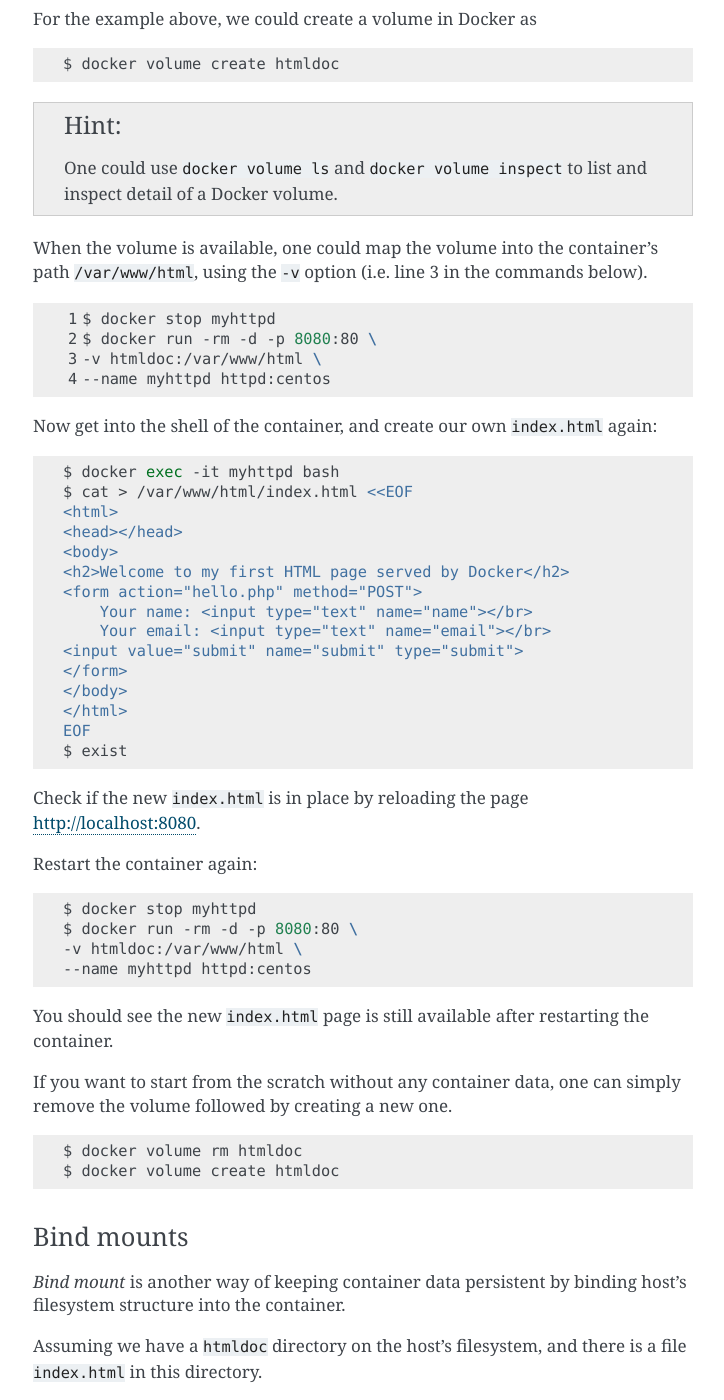
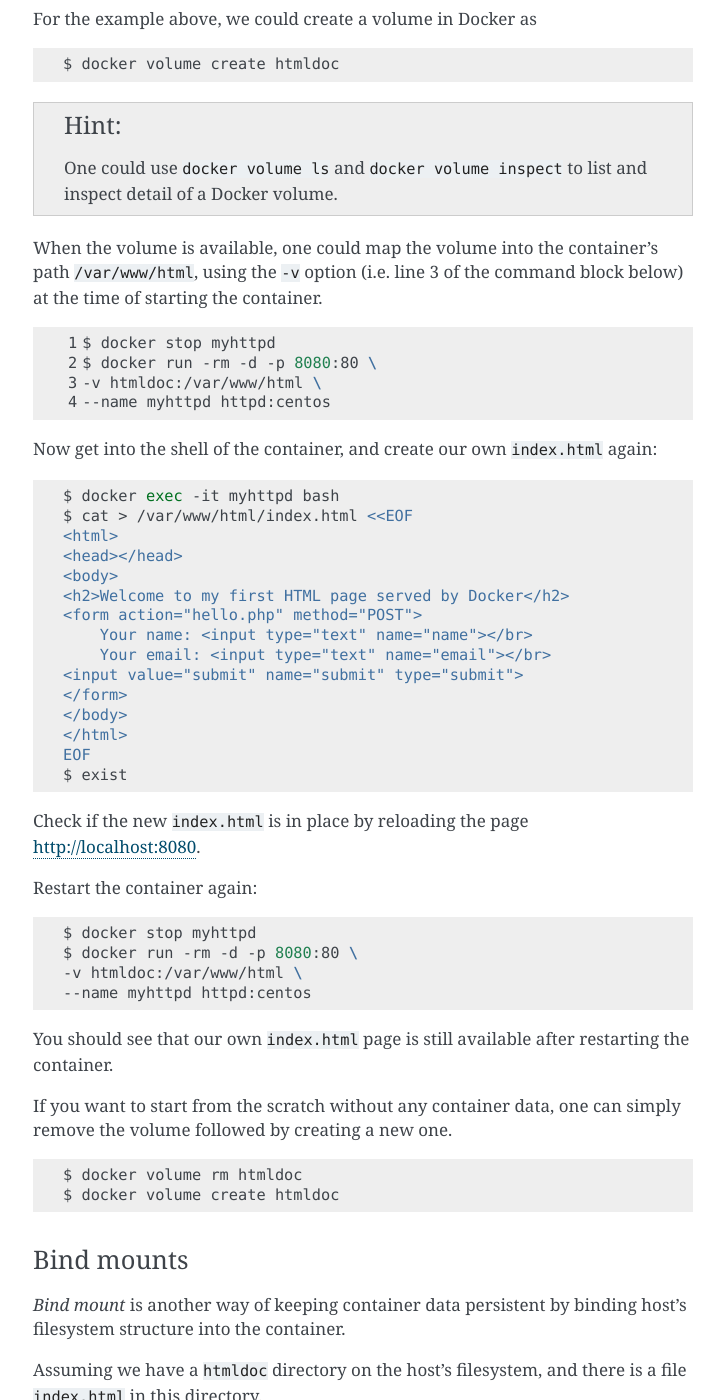
Before and after one commit to Donders-Institute/docker-swarm-setup, a Sphinx documentation site: the page built from doc/tutorial/basic.rst, in a window 1280 px wide and 1400 px high, scrolled down 5847 px. Shown: the whole window, without its empty margins (387-1111 px from the left). Built offline with Sphinx 7.4.7, drawn with Linux system fonts in a browser that asks for light colours.

Commit message:
Update basic.rst

```diff
--- a/doc/tutorial/basic.rst
+++ b/doc/tutorial/basic.rst
@@ -206,7 +206,7 @@ For the example above, we could create a volume in Docker as
 .. hint::
     One could use ``docker volume ls`` and ``docker volume inspect`` to list and inspect detail of a Docker volume.
 
-When the volume is available, one could map the volume into the container's path ``/var/www/html``, using the ``-v`` option (i.e. line 3 in the commands below).
+When the volume is available, one could map the volume into the container's path ``/var/www/html``, using the ``-v`` option (i.e. line 3 of the command block below) at the time of starting the container.
 
 .. code-block:: bash
     :linenos:
@@ -247,7 +247,7 @@ Restart the container again:
     -v htmldoc:/var/www/html \
     --name myhttpd httpd:centos
 
-You should see the new ``index.html`` page is still available after restarting the container.
+You should see that our own ``index.html`` page is still available after restarting the container.
 
 If you want to start from the scratch without any container data, one can simply remove the volume followed by creating a new one.
 
```
